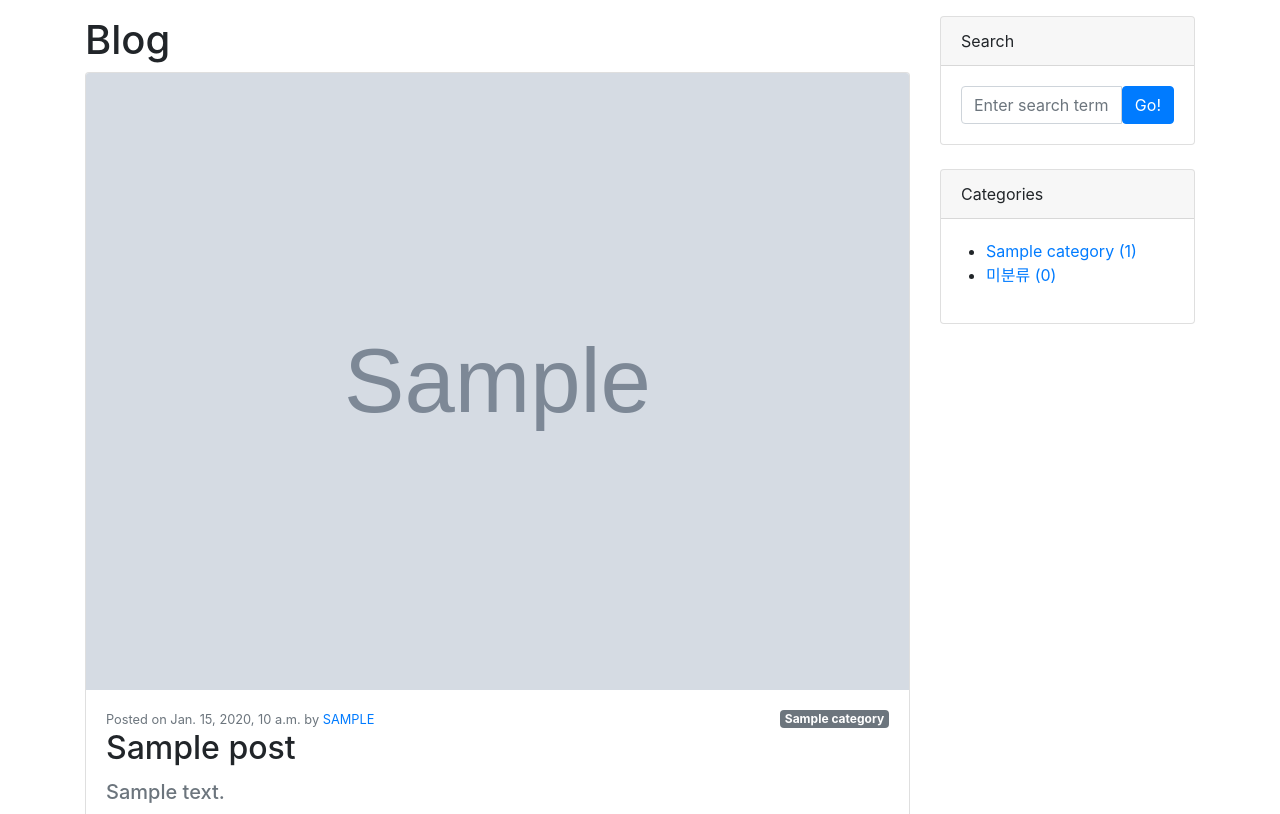
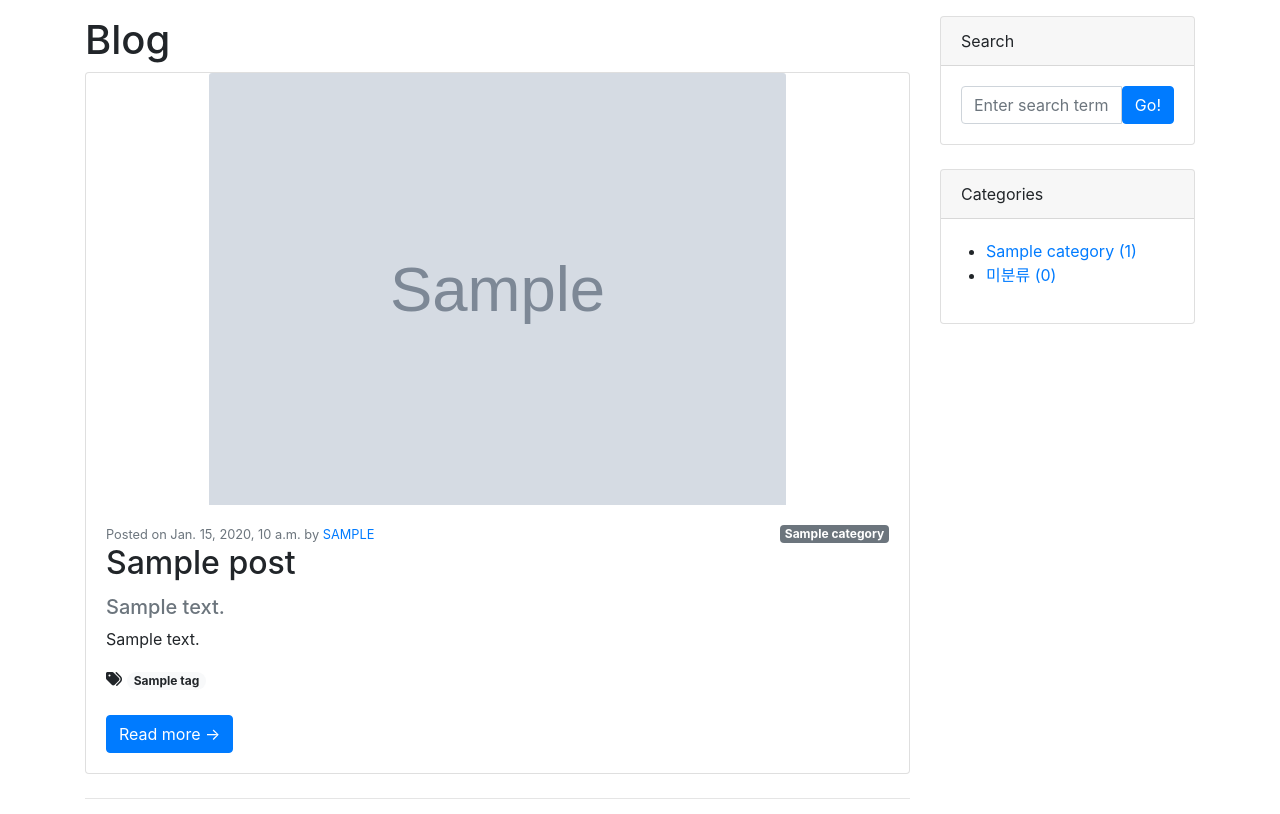
Before and after one commit to soonyoung-hwang/Blog-Django-Bootstrap, a Django app: page /blog/ in a window 1280 px wide. Shown: the part 56-870 px from the top of the page. Run offline with Django 4.2, Linux system fonts and the light colour scheme; tables that the repository leaves empty hold one stand-in row (values such as "Sample post"); grey boxes marked "Sample" are stand-in pictures; some libraries are stand-ins or nearby versions.

Commit message:
refactor: Reduce image size on post list

```diff
--- a/blog/templates/blog/post_list.html
+++ b/blog/templates/blog/post_list.html
@@ -20,7 +20,8 @@
 <!-- Featured blog post-->
 <div class="card mb-4" id="post-{{p.pk}}">
     {% if p.head_image %}
-    <a href="#!"><img class="card-img-top" src="{{p.head_image.url}}" alt="..." /></a>
+    <a href="#!" style="text-align: center"><img class="card-img-top" src="{{p.head_image.url}}" alt="..."
+            style="width: 70%;"></a>
     {% else %}
     <a href="#!"><img class="card-img-top" src="https://picsum.photos/seed/{{p.id}}/800/500" alt="..." /></a>
     {% endif %}
```
